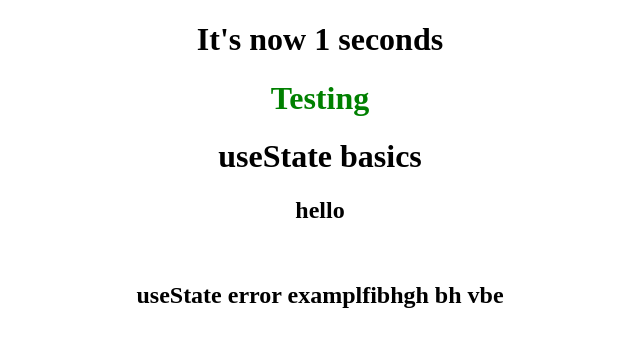
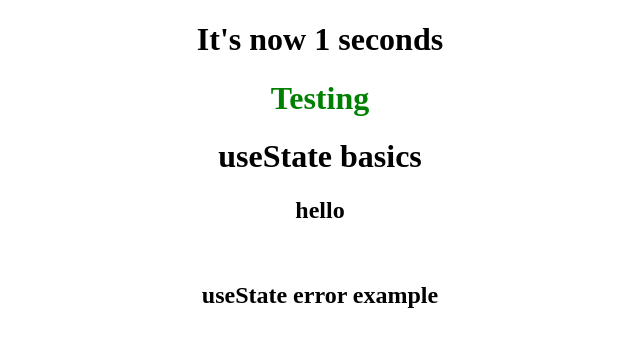
Before and after one commit to Codekazuki/40daysofreact, a React (Create React App) app: page / in a window 1280 px wide. Shown: the top 346 px of the page, without its empty margins (320-960 px from the left). Built offline with nearby package versions, Linux system fonts and the light colour scheme.

Commit message:
innoliz class

```diff
--- a/src/tutorial/01-useState/starter/01-error-example.jsx
+++ b/src/tutorial/01-useState/starter/01-error-example.jsx
@@ -1,5 +1,5 @@
 const ErrorExample = () => {
-  return <h2>useState error examplfibhgh bh vbe</h2>;
+  return <h2>useState error example</h2>;
 };
 
 export default ErrorExample;
```
